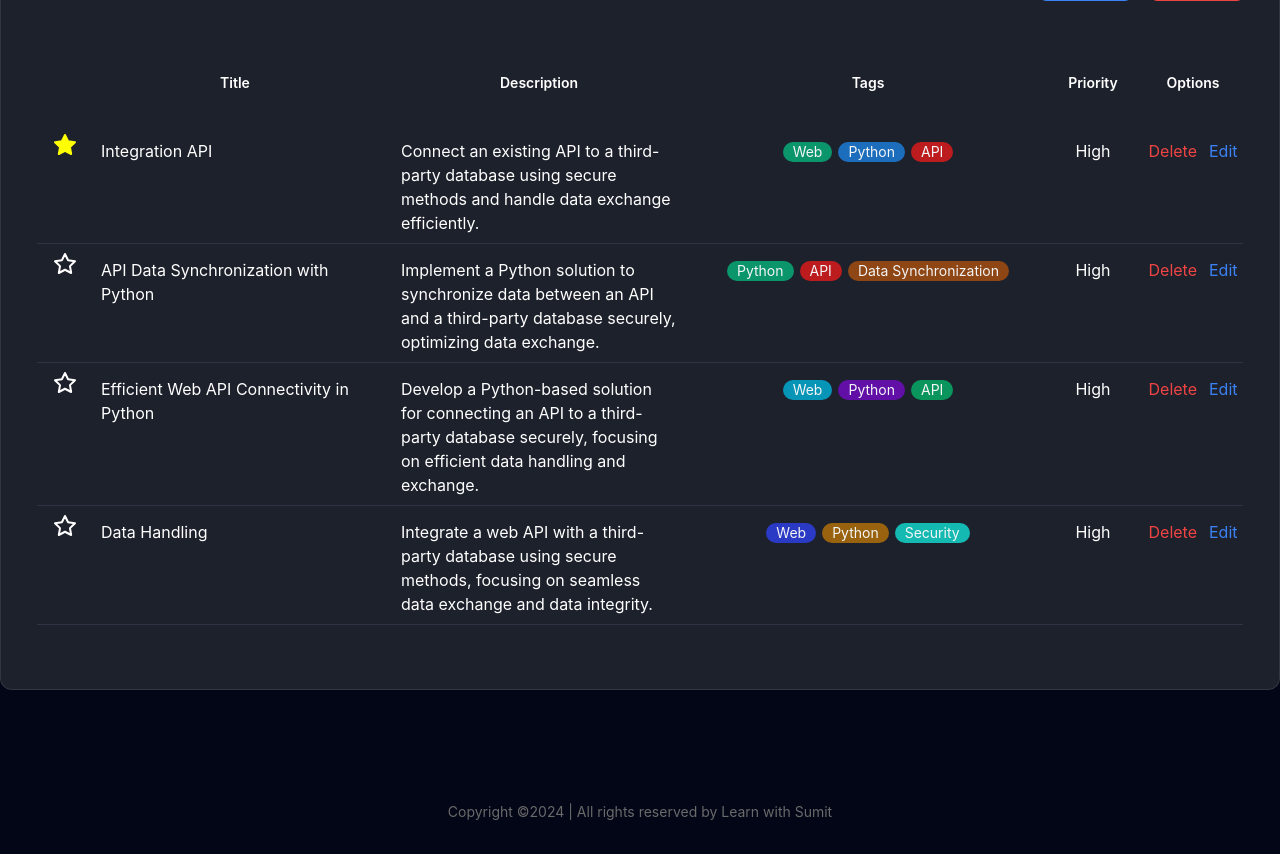
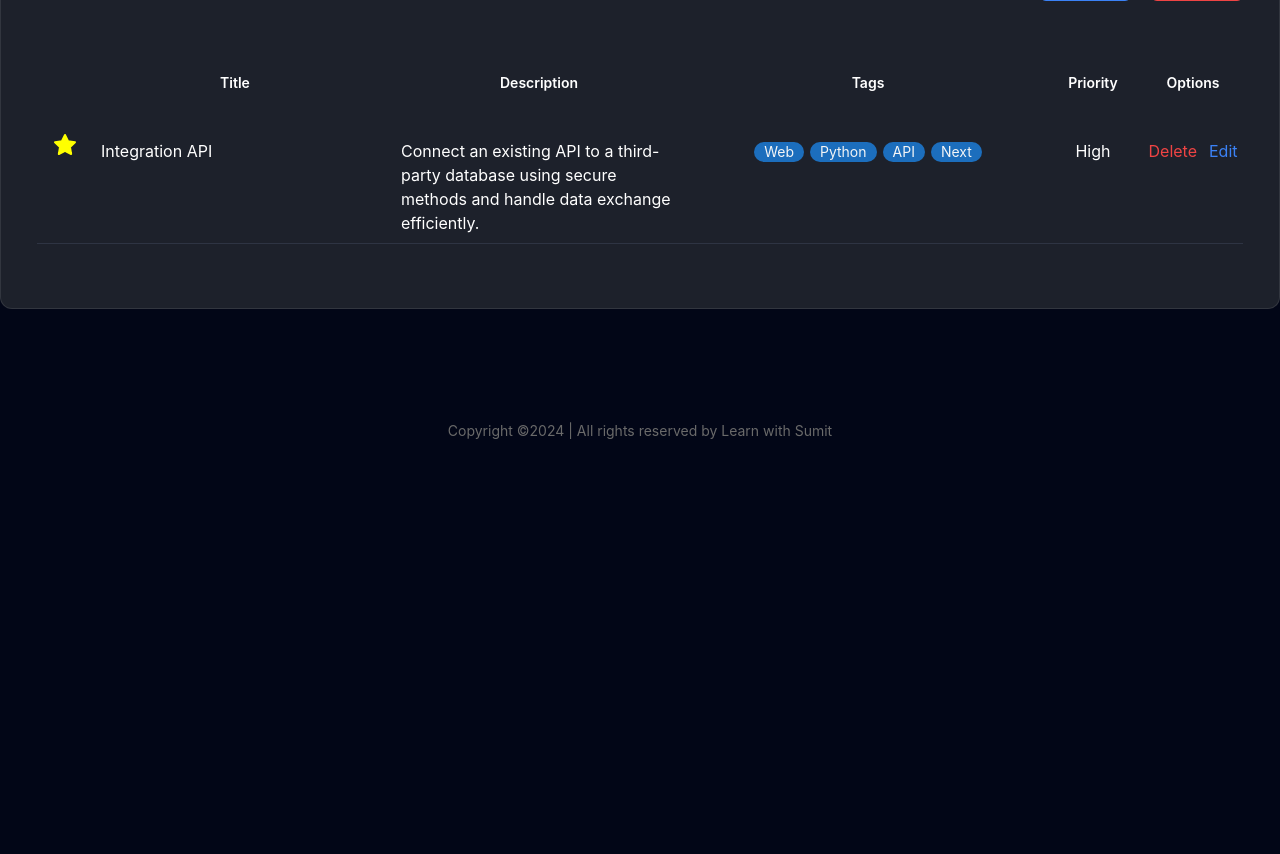
Before and after one commit to minarhossain/react-task-management, a React (Vite) app: page / in a window 1280 px wide. Shown: the part 780-1634 px from the top of the page. After the commit the page ends 1253 px from the top, so only its background shows below. Built offline with nearby package versions, Linux system fonts and the light colour scheme.

Commit message:
Dynamic Task load with default

```diff
--- a/src/TaskBoard.jsx
+++ b/src/TaskBoard.jsx
@@ -1,9 +1,20 @@
-import React from "react";
+import React, { useState } from "react";
 import SearchTask from "./task/SearchTask";
 import TaskAction from "./task/TaskAction";
 import TaskList from "./task/TaskList";
+const defaultTask = {
+  id: crypto.randomUUID(),
+  title: "Integration API",
+  description:
+    "Connect an existing API to a third-party database using secure methods and handle data exchange efficiently.",
+  tags: ["Web", "Python", "API", "Next"],
+  priority: "High",
+  isFavorite: true,
+};
 
 const TaskBoard = () => {
+  const [tasks, setTasks] = useState([defaultTask]);
+
   return (
     <section className="mb-20 flex justify-center" id="tasks">
       <div className="container">
@@ -11,7 +22,7 @@ const TaskBoard = () => {
 
         <div className="rounded-xl border border-[rgba(206,206,206,0.12)] bg-[#1D212B] px-6 py-8 md:px-9 md:py-16">
           <TaskAction />
-          <TaskList />
+          <TaskList tasks={tasks} />
         </div>
       </div>
     </section>
--- a/src/task/SearchTask.jsx
+++ b/src/task/SearchTask.jsx
@@ -26,9 +26,9 @@ const SearchTask = () => {
               >
                 <path
                   stroke="currentColor"
-                  stroke-linecap="round"
-                  stroke-linejoin="round"
-                  stroke-width="2"
+                  strokeLinecap="round"
+                  strokeLinejoin="round"
+                  strokeWidth="2"
                   d="m19 19-4-4m0-7A7 7 0 1 1 1 8a7 7 0 0 1 14 0Z"
                 />
               </svg>
--- a/src/task/TaskList.jsx
+++ b/src/task/TaskList.jsx
@@ -1,6 +1,6 @@
 import React from "react";
 
-const TaskList = () => {
+const TaskList = ({ tasks }) => {
   return (
     <div className="overflow-auto">
       <table className="table-fixed overflow-auto xl:w-full">
@@ -30,7 +30,11 @@ const TaskList = () => {
           </tr>
         </thead>
         <tbody>
-          <tr className="border-b border-[#2E3443] [&>td]:align-baseline [&>td]:px-4 [&>td]:py-2">
+          {tasks.map((task) => (
+            <tr
+              key={task.id}
+              className="border-b border-[#2E3443] [&>td]:align-baseline [&>td]:px-4 [&>td]:py-2"
+            >
               <td>
                 <svg
                   xmlns="http://www.w3.org/2000/svg"
@@ -38,43 +42,32 @@ const TaskList = () => {
                   width="24"
                   height="24"
                   viewBox="0 0 24 24"
-                stroke-width="2"
+                  strokeWidth="2"
                   stroke="yellow"
                   fill="yellow"
-                stroke-linecap="round"
-                stroke-linejoin="round"
+                  strokeLinecap="round"
+                  strokeLinejoin="round"
                 >
                   <path stroke="none" d="M0 0h24v24H0z" fill="none" />
                   <path d="M12 17.75l-6.172 3.245l1.179 -6.873l-5 -4.867l6.9 -1l3.086 -6.253l3.086 6.253l6.9 1l-5 4.867l1.179 6.873z" />
                 </svg>
               </td>
-            <td>Integration API</td>
+              <td>{task.title}</td>
               <td>
-              <div>
-                Connect an existing API to a third-party database using secure
-                methods and handle data exchange efficiently.
-              </div>
+                <div>{task.description}</div>
               </td>
               <td>
                 <ul className="flex justify-center gap-1.5 flex-wrap">
-                <li>
-                  <span className="inline-block h-5 whitespace-nowrap rounded-[45px] bg-[#00D991A1] px-2.5 text-sm capitalize text-[#F4F5F6]">
-                    Web
+                  {task.tags.map((tag) => (
+                    <li key={tag}>
+                      <span className="inline-block h-5 whitespace-nowrap rounded-[45px] bg-[#1C92FFB0] px-2.5 text-sm capitalize text-[#F4F5F6]">
+                        {tag}
                       </span>
                     </li>
-                <li>
-                  <span className="inline-block h-5 whitespace-nowrap rounded-[45px] bg-[#1C92FFB0] px-2.5 text-sm capitalize text-[#F4F5F6]">
-                    Python
-                  </span>
-                </li>
-                <li>
-                  <span className="inline-block h-5 whitespace-nowrap rounded-[45px] bg-[#FE1A1AB5] px-2.5 text-sm capitalize text-[#F4F5F6]">
-                    API
-                  </span>
-                </li>
+                  ))}
                 </ul>
               </td>
-            <td className="text-center">High</td>
+              <td className="text-center">{task.priority}</td>
               <td>
                 <div className="flex items-center justify-center space-x-3">
                   <button className="text-red-500">Delete</button>
@@ -82,163 +75,7 @@ const TaskList = () => {
                 </div>
               </td>
             </tr>
-          <tr className="border-b border-[#2E3443] [&>td]:align-baseline [&>td]:px-4 [&>td]:py-2">
-            <td>
-              <svg
-                xmlns="http://www.w3.org/2000/svg"
-                className="icon icon-tabler icon-tabler-star"
-                width="24"
-                height="24"
-                viewBox="0 0 24 24"
-                stroke-width="2"
-                stroke="currentColor"
-                fill="none"
-                stroke-linecap="round"
-                stroke-linejoin="round"
-              >
-                <path stroke="none" d="M0 0h24v24H0z" fill="none" />
-                <path d="M12 17.75l-6.172 3.245l1.179 -6.873l-5 -4.867l6.9 -1l3.086 -6.253l3.086 6.253l6.9 1l-5 4.867l1.179 6.873z" />
-              </svg>
-            </td>
-            <td>API Data Synchronization with Python</td>
-            <td>
-              <div>
-                Implement a Python solution to synchronize data between an API
-                and a third-party database securely, optimizing data exchange.
-              </div>
-            </td>
-            <td>
-              <ul className="flex justify-center gap-1.5 flex-wrap">
-                <li>
-                  <span className="inline-block h-5 whitespace-nowrap rounded-[45px] bg-[#00D991A1] px-2.5 text-sm capitalize text-[#F4F5F6]">
-                    Python
-                  </span>
-                </li>
-                <li>
-                  <span className="inline-block h-5 whitespace-nowrap rounded-[45px] bg-[#FE1A1AB5] px-2.5 text-sm capitalize text-[#F4F5F6]">
-                    API
-                  </span>
-                </li>
-                <li>
-                  <span className="inline-block h-5 whitespace-nowrap rounded-[45px] bg-[#BD560BB2] px-2.5 text-sm capitalize text-[#F4F5F6]">
-                    Data Synchronization
-                  </span>
-                </li>
-              </ul>
-            </td>
-            <td className="text-center">High</td>
-            <td>
-              <div className="flex items-center justify-center space-x-3">
-                <button className="text-red-500">Delete</button>
-                <button className="text-blue-500">Edit</button>
-              </div>
-            </td>
-          </tr>
-          <tr className="border-b border-[#2E3443] [&>td]:align-baseline [&>td]:px-4 [&>td]:py-2">
-            <td>
-              <svg
-                xmlns="http://www.w3.org/2000/svg"
-                className="icon icon-tabler icon-tabler-star"
-                width="24"
-                height="24"
-                viewBox="0 0 24 24"
-                stroke-width="2"
-                stroke="currentColor"
-                fill="none"
-                stroke-linecap="round"
-                stroke-linejoin="round"
-              >
-                <path stroke="none" d="M0 0h24v24H0z" fill="none" />
-                <path d="M12 17.75l-6.172 3.245l1.179 -6.873l-5 -4.867l6.9 -1l3.086 -6.253l3.086 6.253l6.9 1l-5 4.867l1.179 6.873z" />
-              </svg>
-            </td>
-            <td>Efficient Web API Connectivity in Python</td>
-            <td>
-              <div>
-                Develop a Python-based solution for connecting an API to a
-                third-party database securely, focusing on efficient data
-                handling and exchange.
-              </div>
-            </td>
-            <td>
-              <ul className="flex justify-center gap-1.5 flex-wrap">
-                <li>
-                  <span className="inline-block h-5 whitespace-nowrap rounded-[45px] bg-[#00B2D9CC] px-2.5 text-sm capitalize text-[#F4F5F6]">
-                    Web
-                  </span>
-                </li>
-                <li>
-                  <span className="inline-block h-5 whitespace-nowrap rounded-[45px] bg-[#8407E6A8] px-2.5 text-sm capitalize text-[#F4F5F6]">
-                    Python
-                  </span>
-                </li>
-                <li>
-                  <span className="inline-block h-5 whitespace-nowrap rounded-[45px] bg-[#07AC67D6] px-2.5 text-sm capitalize text-[#F4F5F6]">
-                    API
-                  </span>
-                </li>
-              </ul>
-            </td>
-            <td className="text-center">High</td>
-            <td>
-              <div className="flex items-center justify-center space-x-3">
-                <button className="text-red-500">Delete</button>
-                <button className="text-blue-500">Edit</button>
-              </div>
-            </td>
-          </tr>
-          <tr className="border-b border-[#2E3443] [&>td]:align-baseline [&>td]:px-4 [&>td]:py-2">
-            <td>
-              <svg
-                xmlns="http://www.w3.org/2000/svg"
-                className="icon icon-tabler icon-tabler-star"
-                width="24"
-                height="24"
-                viewBox="0 0 24 24"
-                stroke-width="2"
-                stroke="currentColor"
-                fill="none"
-                stroke-linecap="round"
-                stroke-linejoin="round"
-              >
-                <path stroke="none" d="M0 0h24v24H0z" fill="none" />
-                <path d="M12 17.75l-6.172 3.245l1.179 -6.873l-5 -4.867l6.9 -1l3.086 -6.253l3.086 6.253l6.9 1l-5 4.867l1.179 6.873z" />
-              </svg>
-            </td>
-            <td>Data Handling</td>
-            <td>
-              <div>
-                Integrate a web API with a third-party database using secure
-                methods, focusing on seamless data exchange and data integrity.
-              </div>
-            </td>
-            <td>
-              <ul className="flex justify-center gap-1.5 flex-wrap">
-                <li>
-                  <span className="inline-block h-5 whitespace-nowrap rounded-[45px] bg-[#2F43F8BF] px-2.5 text-sm capitalize text-[#F4F5F6]">
-                    Web
-                  </span>
-                </li>
-                <li>
-                  <span className="inline-block h-5 whitespace-nowrap rounded-[45px] bg-[#AE6D0BDB] px-2.5 text-sm capitalize text-[#F4F5F6]">
-                    Python
-                  </span>
-                </li>
-                <li>
-                  <span className="inline-block h-5 whitespace-nowrap rounded-[45px] bg-[#10FBEDB2] px-2.5 text-sm capitalize text-[#F4F5F6]">
-                    Security
-                  </span>
-                </li>
-              </ul>
-            </td>
-            <td className="text-center">High</td>
-            <td>
-              <div className="flex items-center justify-center space-x-3">
-                <button className="text-red-500">Delete</button>
-                <button className="text-blue-500">Edit</button>
-              </div>
-            </td>
-          </tr>
+          ))}
         </tbody>
       </table>
     </div>
```
Also changed, not shown: src/task/TaskAction.jsx (+5 -2 lines). Lines whose indentation alone changed are shown as unchanged.
